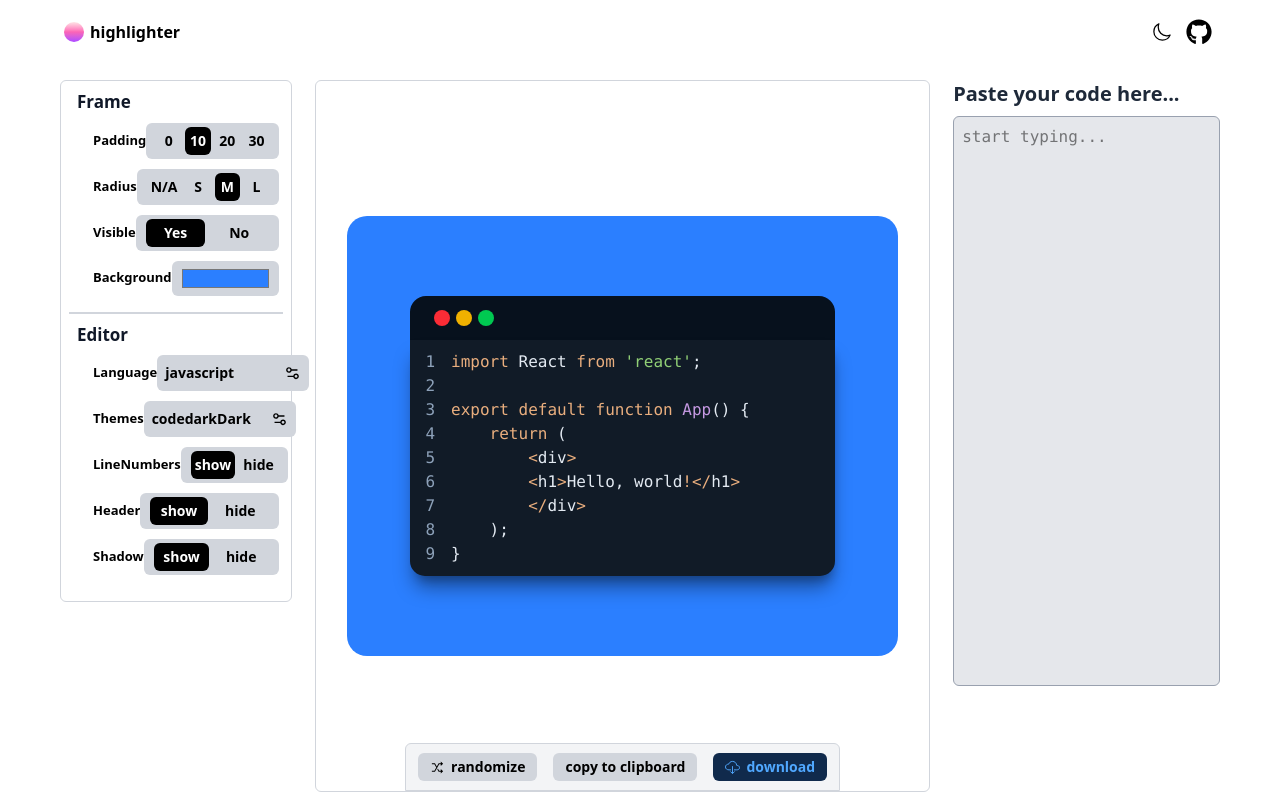
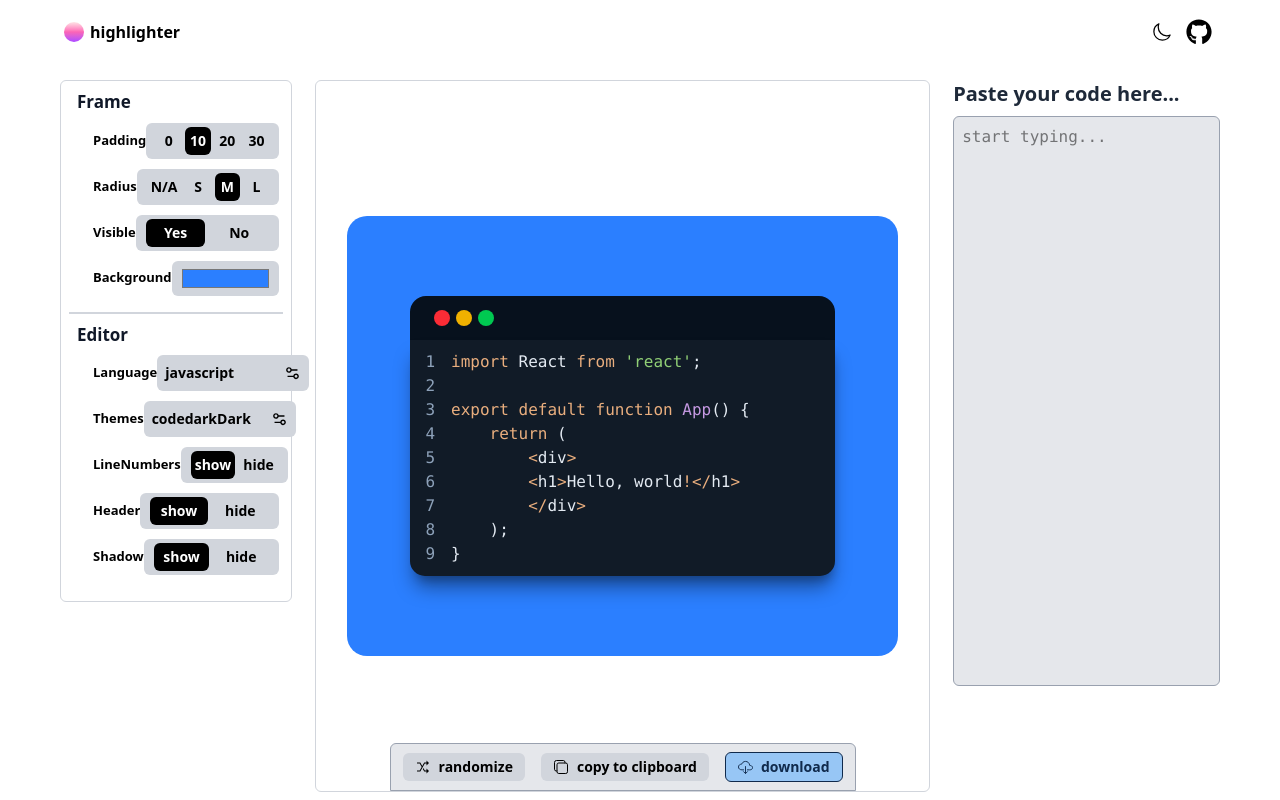
Before and after one commit to Auti29/highlighter, a Next.js app: page / in a window 1280 px wide. Built offline with nearby package versions, Linux system fonts and the light colour scheme.

Commit message:
fix: minor fixes

```diff
--- a/package.json
+++ b/package.json
@@ -12,12 +12,14 @@
     "@types/react-syntax-highlighter": "^15.5.13",
     "class-variance-authority": "^0.7.1",
     "clsx": "^2.1.1",
+    "html-to-image": "^1.11.13",
     "lucide-react": "^0.544.0",
     "next": "15.5.3",
     "react": "19.1.0",
     "react-dom": "19.1.0",
     "react-icons": "^5.5.0",
     "react-syntax-highlighter": "^15.6.6",
+    "react-toastify": "^11.0.5",
     "tailwind-merge": "^3.3.1"
   },
   "devDependencies": {
--- a/src/app/page.tsx
+++ b/src/app/page.tsx
@@ -6,10 +6,13 @@ import SideBar from "@/components/SideBar";
 import SnippetContextProvider from "@/context/SnippetContext";
 import FrameContextProvider from "@/context/FrameContext";
 import CodeContextProvider from "@/context/CodeContext";
+import ToastProvider from "@/context/ToastContext";
 
 
 export default function Home() {
   return (
+    <ToastProvider>
+
     <div className="flex flex-col h-screen w-screen overflow-hidden dark:bg-[#151516]">
       <NavBar />
 
@@ -29,5 +32,6 @@ export default function Home() {
         </CodeContextProvider>
       </div>
     </div>
+    </ToastProvider>
   );
 }
--- a/src/components/MainEditor.tsx
+++ b/src/components/MainEditor.tsx
@@ -2,11 +2,11 @@
 import { useFrame } from "@/hooks/useFrame";
 import {useSnippet} from "../hooks/useSnippet";
 import { getRgb } from "@/utils/getRgb";
-import { CSSProperties, useEffect, useRef, useState } from "react";
+import {  useEffect, useRef, useState } from "react";
 import {Prism as SyntaxHighlighter} from "react-syntax-highlighter";
 import { useCodeContext } from "@/hooks/useCode";
 import { themeMappings } from "@/data/themeMappings";
-import { coldarkDark, xonokai } from "react-syntax-highlighter/dist/esm/styles/prism";
+import { coldarkDark } from "react-syntax-highlighter/dist/esm/styles/prism";
 import UtilityBar from "./UtilityBar";
 
 
@@ -26,6 +26,8 @@ export default function MainEditor(){
     const [boxBg, setBoxBg] = useState<string>("");
     const { snippet } = useSnippet();
     const highlighterRef = useRef<HTMLDivElement>(null);
+    const codeElemRef = useRef<HTMLDivElement>(null);
+
 
 useEffect(() => {
     const pre = highlighterRef.current?.querySelector("pre");
@@ -48,6 +50,7 @@ useEffect(() => {
     return(
         <div className="relative w-[53%] h-full flex flex-col justify-center items-center overflow-auto border border-gray-300 rounded-md dark:bg-[#0f0f10] dark:border-[#2e2f2ff0]">
             <div
+            ref={codeElemRef}
             className="w-[90%] py-20 border-0 rounded-md flex justify-center items-center "
             style={frame ?
                 {
@@ -105,7 +108,7 @@ export default function App() {
             </div>
             </div>
 
-            <UtilityBar />
+            <UtilityBar codeElemRef={codeElemRef}/>
         </div>
     )
 }
--- a/src/components/UtilityBar.tsx
+++ b/src/components/UtilityBar.tsx
@@ -1,38 +1,66 @@
-"yse client";
+"use client";
 
 import { utilityCodeStyles } from "@/data/utilityCodeStyles";
 import { useCodeContext } from "@/hooks/useCode";
-import { IoCloudDownloadOutline } from "react-icons/io5";
+import { useToast } from "@/hooks/useToast";
+import { copyAsBlob } from "@/utils/copyAsBlob";
+import { RefObject, useState } from "react";
+import { IoCloudDownloadOutline, IoCopyOutline } from "react-icons/io5";
 import { LiaRandomSolid } from "react-icons/lia";
 
-export default function UtilityBar() {
+export default function UtilityBar({codeElemRef}: {codeElemRef: RefObject<HTMLDivElement | null>}) {
     const { setCodeStyles} = useCodeContext();
+    const {invokeToast} = useToast();
+
+    const handleCopy = async () => {
+        if (!codeElemRef?.current) return;
+
+        try {
+            await copyAsBlob(codeElemRef.current);
+            invokeToast();
+
+        } catch (err) {
+            console.error("Copy failed:", err);
+        }
+    }
+
+
     const randomize = () => {
         const randomCodeStyles = utilityCodeStyles[Math.floor(Math.random() * utilityCodeStyles.length)];
         setCodeStyles(randomCodeStyles);
     }
 
   return (
-    <div className="min-w-[50%] flex items-center justify-between bg-gray-100 dark:bg-[#1d1d1d] h-12 absolute bottom-0 border border-gray-300 rounded-t-md p-2 dark:border-[#2e2f2ff0] m-auto px-1">
+    <div className="min-w-[50%] flex items-center justify-between bg-gray-200 dark:bg-[#1d1d1d] h-12 absolute bottom-0 border-b border-t border-l border-r border-gray-400 rounded-t-md p-2 dark:border-[#2e2f2ff0] m-auto px-1 ">
         <button
         onClick={randomize}
-        className="flex mx-2 justify-center items-center bg-[#d1d5dc] dark:bg-[#333334] dark:text-white py-1 px-3 text-sm font-semibold rounded-md cursor-pointer"
+        className="flex mx-2 justify-center items-center dark:hover:bg-[#4b4a4a] bg-[#d1d5dc] dark:bg-[#333334] dark:text-white py-1 px-3 text-sm font-semibold rounded-md cursor-pointer hover:bg-[#9a9da2]"
         >
-            <span className="mr-1.5"><LiaRandomSolid
-            size={15}
+            <span className="mr-2"><LiaRandomSolid
+            size={16}
             /></span>
             <span className="flex-1 text-center ">randomize</span>
         </button>
         <button
-        className="bg-[#d1d5dc] mx-2 dark:bg-[#333334] dark:text-white py-1 px-3 text-sm font-semibold rounded-md cursor-pointer"
-        >copy to clipboard</button>
+        onClick={() => handleCopy()}
+        className="flex mx-2 justify-center items-center hover:bg-[#9a9da2] dark:hover:bg-[#4b4a4a] bg-[#d1d5dc] dark:bg-[#333334] dark:text-white py-1 px-3 text-sm font-semibold rounded-md cursor-pointer"
+        >
+            <span className="mr-2"><IoCopyOutline
+            size={16}
+            /></span>
+            <span className="flex-1 text-center ">copy to clipboard</span>
+        </button>
         <button
-        className="flex  mx-2 justify-center items-center bg-[#102a4c] text-[#50a8ff] py-1 px-3 text-sm font-semibold rounded-md cursor-pointer"
+        className="
+        bg-[#97c6f5] border border-[#102a4c] text-[#102a4c]
+        flex  mx-2 justify-center items-center dark:bg-[#102a4c] dark:hover:bg-[#304157] dark:text-[#50a8ff] py-1 px-3 text-sm rounded-md cursor-pointer font-bold hover:bg-[#65b0fb]"
         >
-        <span className="mr-1.5">
+        <span className="mr-2">
         <IoCloudDownloadOutline size={15}/>
-            </span>
-        download
+        </span>
+        <span
+        className=""
+        >download</span>
         </button>
     </div>
   );
--- /dev/null
+++ b/src/context/ToastContext.tsx
@@ -0,0 +1,27 @@
+"use client";
+
+import { createContext, ReactNode } from "react";
+import { toast, ToastContainer } from "react-toastify";
+
+export const ToastContext = createContext<{invokeToast: () => void} | undefined>(undefined);
+
+export default function ToastProvider({children}: {children: ReactNode}) {
+
+    const invokeToast = () => {
+        toast.dark("copied to clipboard!", {
+      position: 'bottom-right',
+      theme: "dark",
+
+    });
+    }
+
+    return (
+        <ToastContext.Provider value={{invokeToast}}>
+            {children}
+            <ToastContainer
+            hideProgressBar={true}
+
+            />
+        </ToastContext.Provider>
+    );
+}
--- a/src/data/utilityCodeStyles.tsx
+++ b/src/data/utilityCodeStyles.tsx
@@ -48,14 +48,14 @@ export const utilityCodeStyles: CodeInterface[] =
     header: "hide",
     linenumbers: "no",
     themes: "solarizedlight",
-    shadow: "yes",
+    shadow: "show",
     language: "javascript"
     },
     {
     header: "hide",
     linenumbers: "no",
     themes: "materialDark",
-    shadow: "yes",
+    shadow: "show",
     language: "javascript"
     }
     ,
@@ -63,7 +63,7 @@ export const utilityCodeStyles: CodeInterface[] =
     header: "hide",
     linenumbers: "no",
     themes: "lucario",
-    shadow: "yes",
+    shadow: "show",
     language: "javascript"
     }
     ,
@@ -71,7 +71,7 @@ export const utilityCodeStyles: CodeInterface[] =
     header: "hide",
     linenumbers: "no",
     themes: "solarizedDarkAtom",
-    shadow: "yes",
+    shadow: "show",
     language: "javascript"
     }
 ]
--- /dev/null
+++ b/src/hooks/useToast.ts
@@ -0,0 +1,12 @@
+"use client";
+
+import { ToastContext } from "@/context/ToastContext"
+import { useContext } from "react"
+
+export const useToast = () => {
+    const context = useContext(ToastContext);
+    if(!context){
+        throw new Error("toast context is not defined");
+    }
+    return context;
+}
--- /dev/null
+++ b/src/utils/copyAsBlob.ts
@@ -0,0 +1,19 @@
+import * as htmlToImage from 'html-to-image';
+import { toPng, toJpeg, toBlob, toPixelData, toSvg } from 'html-to-image';
+
+
+export const copyAsBlob = async (elem: HTMLElement) => {
+    if(!elem) return;
+    try{
+        const blob = await htmlToImage.toBlob(elem);
+        if(!blob) return;
+        await navigator.clipboard.write([
+            new ClipboardItem({ [blob.type]: blob })
+        ]);
+        return;
+
+    }catch(err){
+        console.log(`html-to-image error => ${err}`);
+        return;
+    }
+}
```
Also changed, not shown: 1 other file (tests, documents, lock files or other folders).
